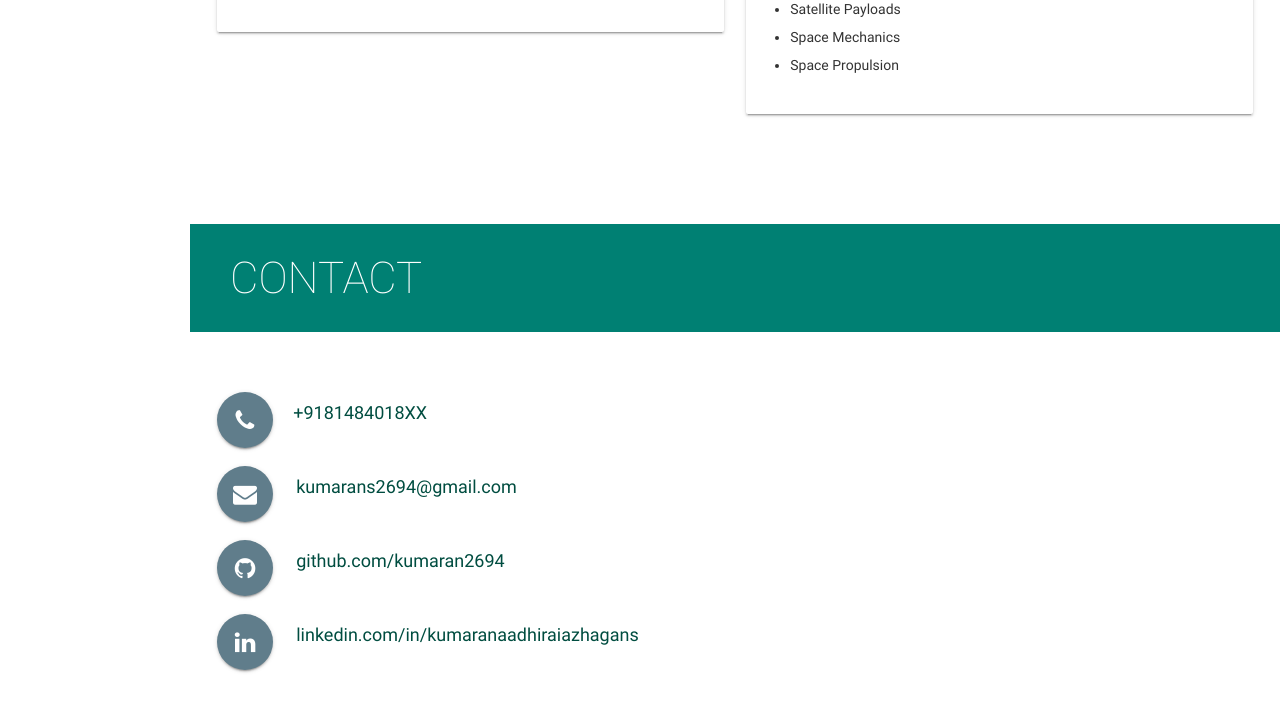
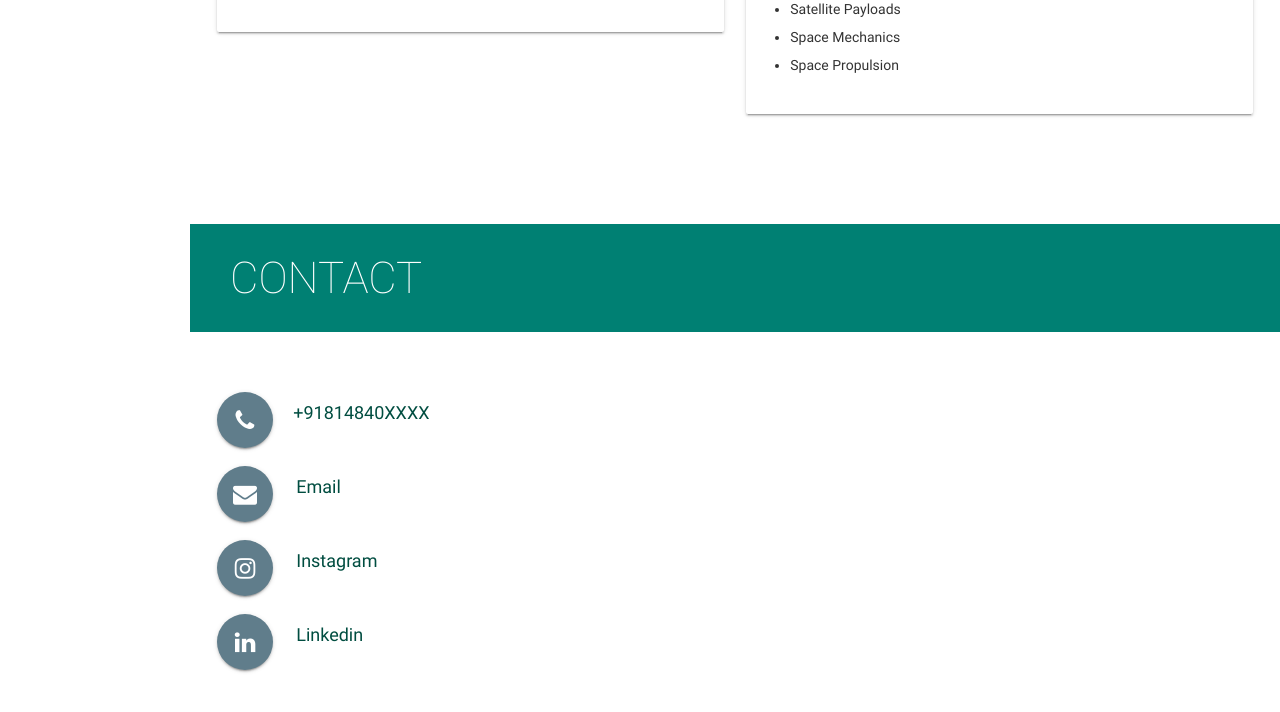
Before and after one commit to kumaran2694/kumaran2694.github.io, a plain HTML site: page index.html in a window 1280 px wide. Shown: the part 4595-5307 px from the top of the page. Drawn offline with nearby package versions, Linux system fonts and the light colour scheme.

Commit message:
Update index.html

```diff
--- a/index.html
+++ b/index.html
@@ -516,27 +516,27 @@
         <p>
           <a aria-label="Call Kumaran" data-position="top" data-tooltip="Call Kumaran"
             class="btn-floating btn-large waves-effect waves-light blue-grey tooltipped"><i class="fa fa-phone"></i><a
-              aria-label="Call Kumaran">+9181484018XX</a></a>
+              aria-label="Call Kumaran">+91814840XXXX</a></a>
         </p>
         <p>
           <a aria-label="Email Kumaran" href="kumarans2694@gmail.com" target="_blank" data-position="top"
             data-tooltip="Email Kumaran" class="btn-floating btn-large waves-effect waves-light blue-grey tooltipped"><i
               class="fa fa-envelope"></i><a aria-label="Email Kumaran" href="kumarans2694@gmail.com"
-              class="hoverline">kumarans2694@gmail.com</a></a>
+              class="hoverline">Email</a></a>
         </p>
         <p>
-          <a aria-label="View Kumaran on GitHub" href="http://github.com/kumaran2694" target="_blank"
-            data-position="top" data-tooltip="View Kumaran on GitHub"
-            class="btn-floating btn-large waves-effect waves-light blue-grey tooltipped"><i class="fa fa-github"></i><a
-              aria-label="Kumaran on Github" href="http://github.com/kumaran2694" class="hoverline"
-              target="_blank">github.com/kumaran2694</a></a>
+          <a aria-label="View Kumaran on Instagram" href="https://www.instagram.com/kumaran.xd" target="_blank"
+            data-position="top" data-tooltip="View Kumaran on Instagram"
+            class="btn-floating btn-large waves-effect waves-light blue-grey tooltipped"><i class="fa fa-instagram"></i><a
+              aria-label="Kumaran on Instagram" href="https://www.instagram.com/kumaran.xd" class="hoverline"
+              target="_blank">Instagram</a></a>
         </p>
         <p>
           <a aria-label="View Kumaran on LinkedIn" href="https://www.linkedin.com/in/kumaranaadhiraiazhagans" target="_blank"
             data-position="top" data-tooltip="View Kumaran on LinkedIn"
             class="btn-floating btn-large waves-effect waves-light blue-grey tooltipped"><i
               class="fa fa-linkedin"></i><a aria-label="Kumaran on LinkedIn" href="https://www.linkedin.com/in/kumaranaadhiraiazhagans"
-              class="hoverline" target="_blank">linkedin.com/in/kumaranaadhiraiazhagans</a></a>
+              class="hoverline" target="_blank">Linkedin</a></a>
         </p>
       </div>
     </section>
```
